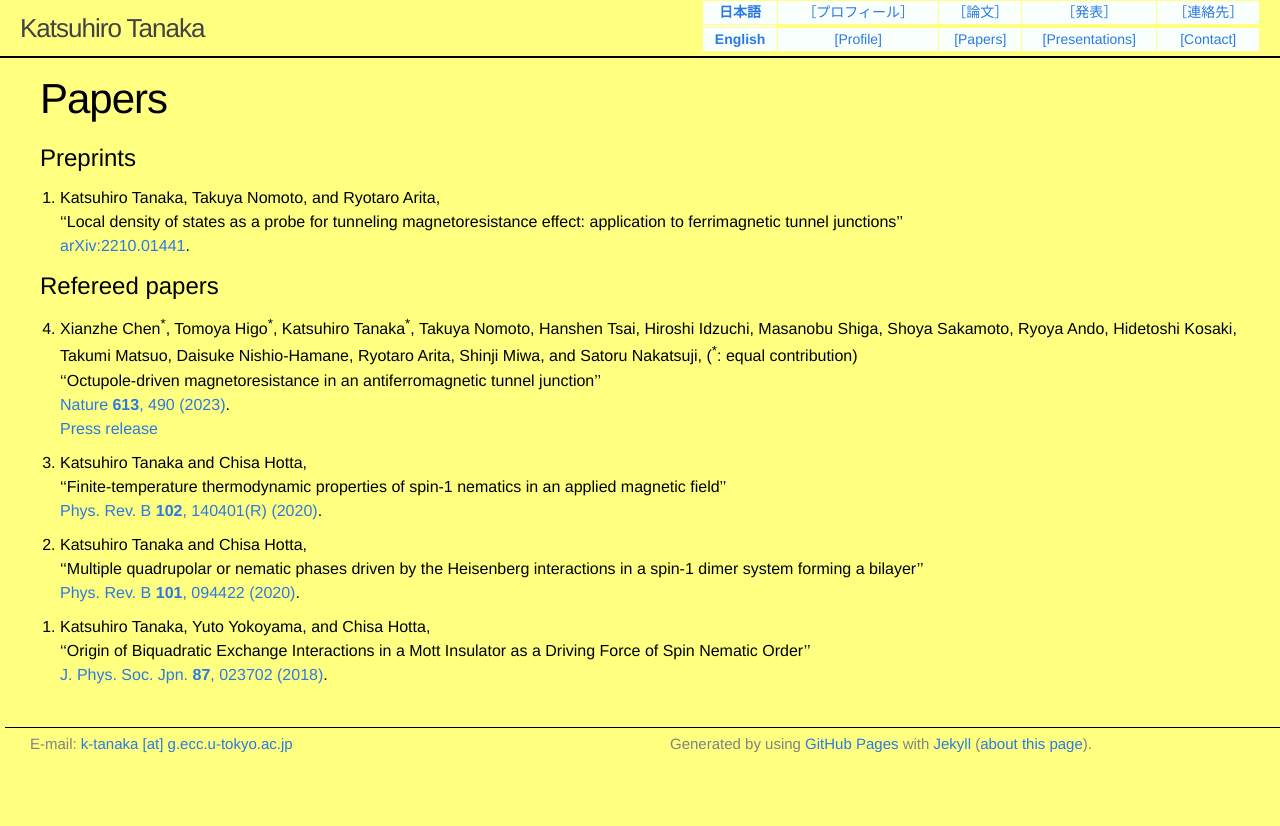
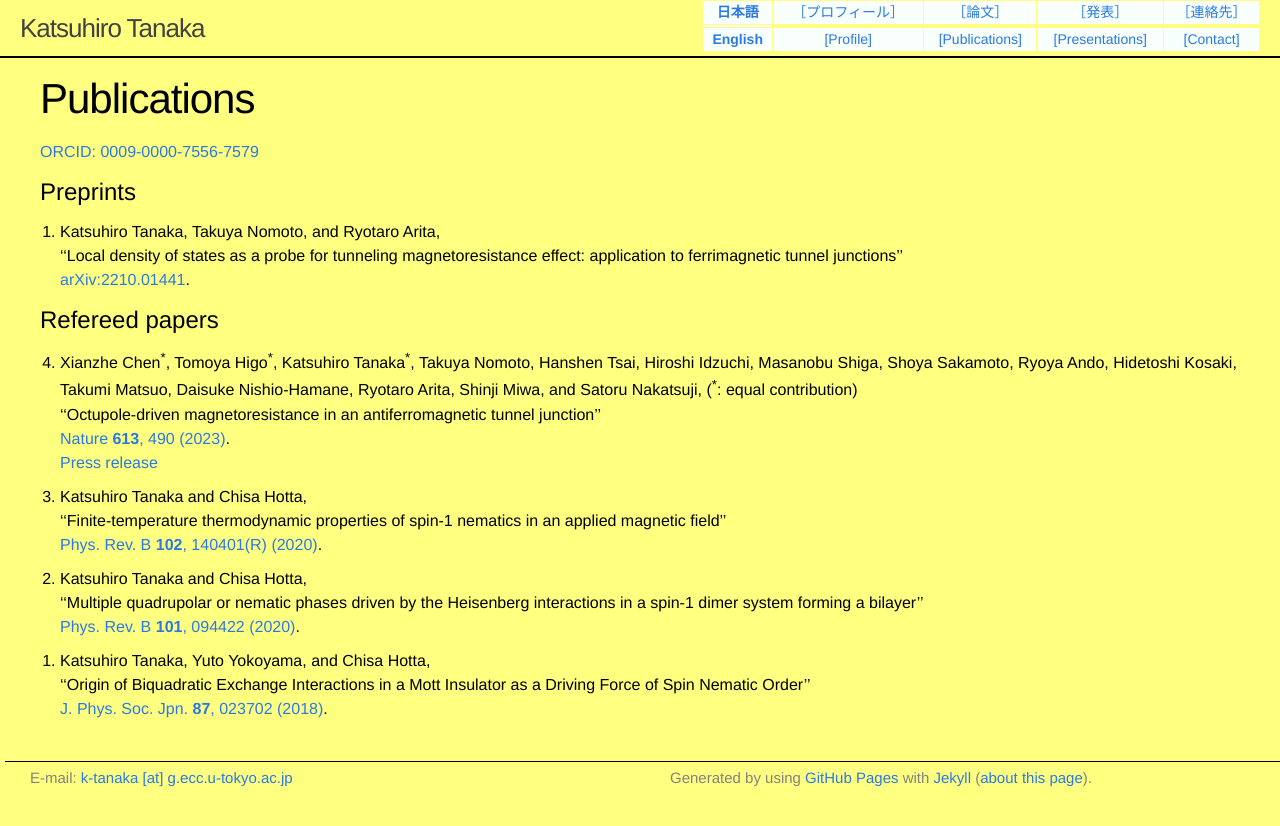
Before and after one commit to katsu-tanaka/katsu-tanaka.github.io, a Jekyll site: the page built from en/papers_e.md, in a window 1280 px wide. Shown: the top 826 px of the page. Built offline with Jekyll 4.4.1, drawn with Linux system fonts in a browser that asks for light colours.

Commit message:
add ORCID

```diff
--- a/_includes/header.html
+++ b/_includes/header.html
@@ -16,7 +16,7 @@
         <tr>
              <td> <a class="page-link" href="/index_e.html"> <b> English </b> </a> </td>
              <td> <a class="page-link" href="/en/about_e.html"> [Profile] </a> </td>
-             <td> <a class="page-link" href="/en/papers_e.html"> [Papers] </a> </td>
+             <td> <a class="page-link" href="/en/papers_e.html"> [Publications] </a> </td>
              <td> <a class="page-link" href="/en/presentations_e.html"> [Presentations] </a> </td>
              <td> <a class="page-link" href="/en/contact_e.html"> [Contact] </a> </td>
         </tr>
--- a/en/papers_e.md
+++ b/en/papers_e.md
@@ -1,7 +1,8 @@
 ---
 layout: page
-title: Papers
+title: Publications
 ---
+[ORCID: 0009-0000-7556-7579](https://orcid.org/0009-0000-7556-7579){:target="_blank"}
 # Preprints
 
 1. Katsuhiro Tanaka, Takuya Nomoto, and Ryotaro Arita,
```
Also changed, not shown: ja/papers_j.md (+1 -0 lines), Gemfile.lock.
